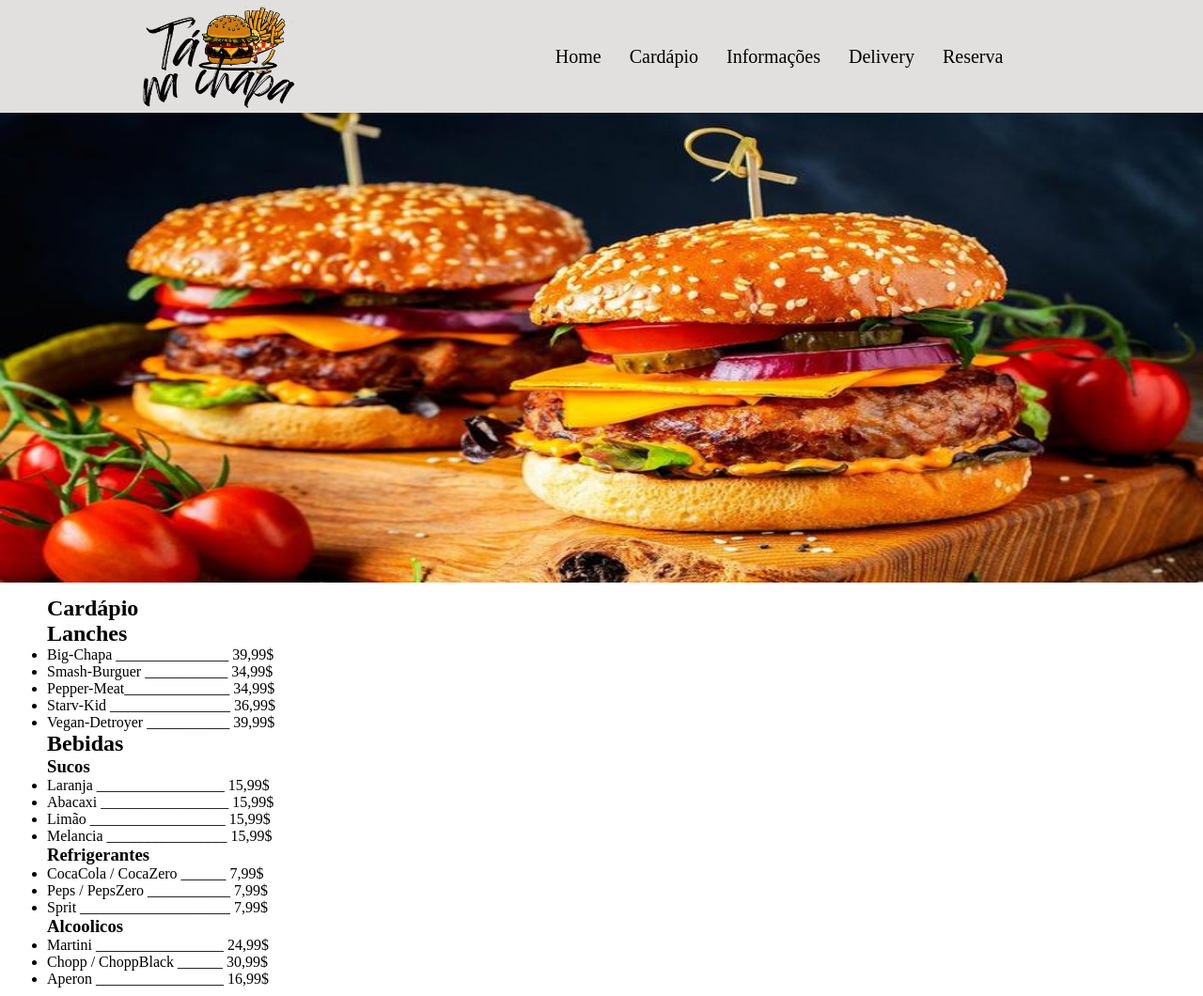
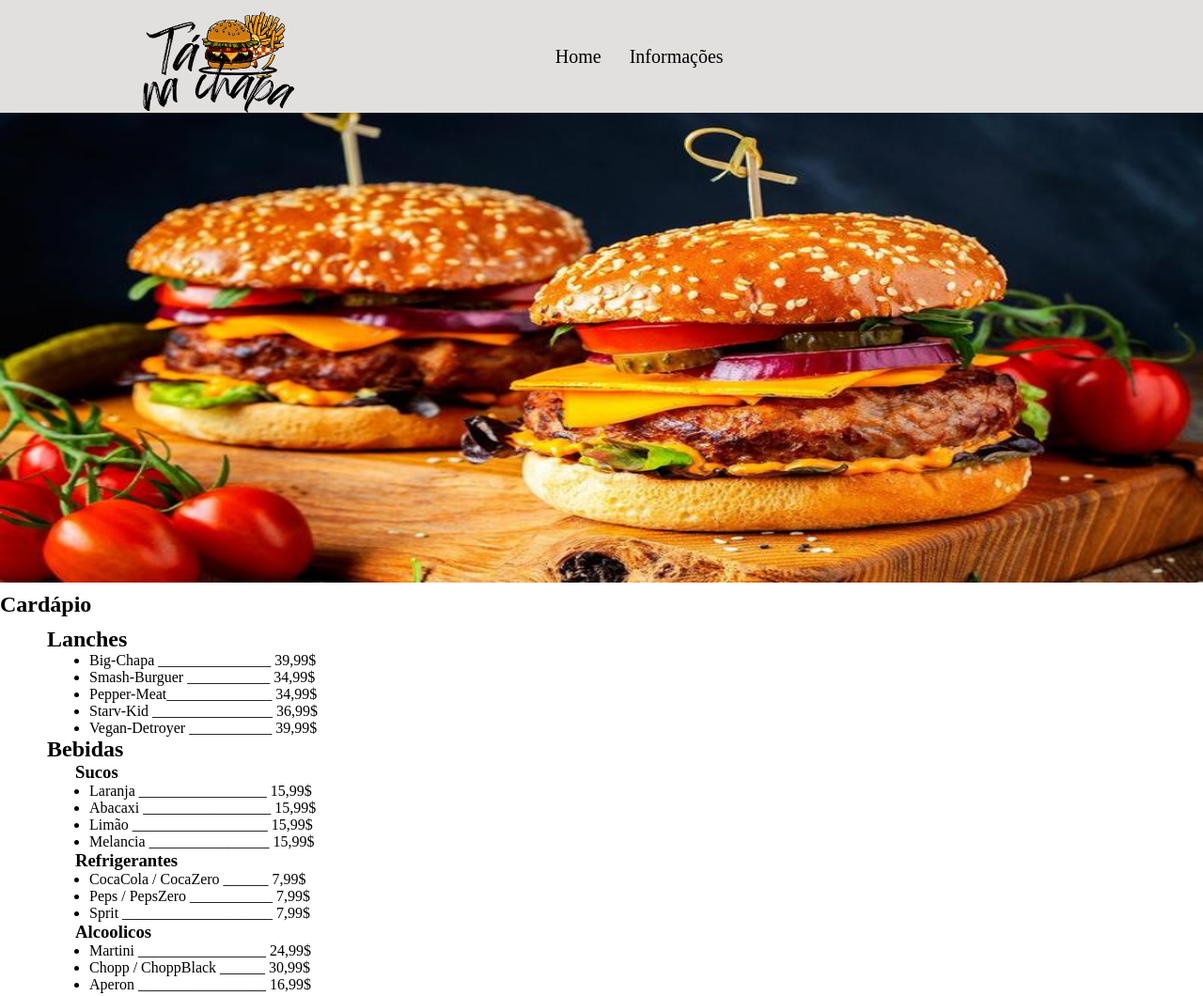
Before and after one commit to lusvs/hamburgueria, a plain HTML site: page index.html in a window 1280 px wide. Shown: the top 1060 px of the page at 94% size. Drawn offline with Linux system fonts and the light colour scheme.

Commit message:
atualizações

```diff
--- a/index.html
+++ b/index.html
@@ -9,25 +9,24 @@
 </head>
 <body>
 
-    <header id="home">
+    <header>
 
         <img class="logo" src="img/logo-limpa.png" alt="Tá na Chapa">
 
         <nav class="lob1">
-            <a href="#">Home</a>
-            <a href="#cd">Cardápio</a>
+            <a href="" target="_top">Home</a>
             <a href="#informações">Informações</a>
-            <a href="#delivery">Delivery</a>
-            <a href="#reserva">Reserva</a>
+            <!-- <a href="">Delivery</a>
+            <a href="">Reserva</a> -->
         </nav>
     </header>
 
     <main>
-        <img class="burguer" src="img/hamburguer.jpg" alt="">
+        <img class="burguer" src="img/hamburguer.jpg" alt="Big-Chapa">
 
-            <article id="cd" class="lista">
+        <article id="cardapio">
                 <h1>Cardápio</h1>
-                <div>
+                <div class="lista">
                     <h2>Lanches</h2>
                     <ul>
                         <li>Big-Chapa _______________ 39,99$</li>
@@ -60,7 +59,7 @@
                         <li>Aperon _________________ 16,99$</li>
                     </ul>
                 </div>
-            </article>
+        </article>
     </main>
 
     <footer>
--- a/style.css
+++ b/style.css
@@ -16,7 +16,7 @@ header{
 .logo{
     display: flex;
     height: 130px;
-    align-self: center;
+    /* align-self: center; */
     justify-content: start;
 }
 
@@ -43,7 +43,6 @@ header{
 main{
     padding-top: 120px;
     height: 1000px;
-
 }
 
 .burguer{
@@ -55,19 +54,21 @@ main{
     padding: 10px 50px;
 }
 
-/*para o cardápio*/
-/* main h3{
+main{
+    display: flex;
+    flex-direction: column;
+    gap: 10px;
+}
+
+/* para o cardápio */
+main h3{
     padding-left: 30px;
 }
 
 /*para o cardápio*/
-/* main ul{
+main ul{
     padding-left: 45px;
-} */
-
-/* .cardapio{
-    padding-left: 50px;
-} */
+}
 
 footer{
     height: 400px;
@@ -113,7 +114,7 @@ footer h1{
 .ps{
     display: flex;
     justify-content: end;
-    padding-top: 50px;
+    padding-top: 3%;
 }
 
 .ps a{
```
